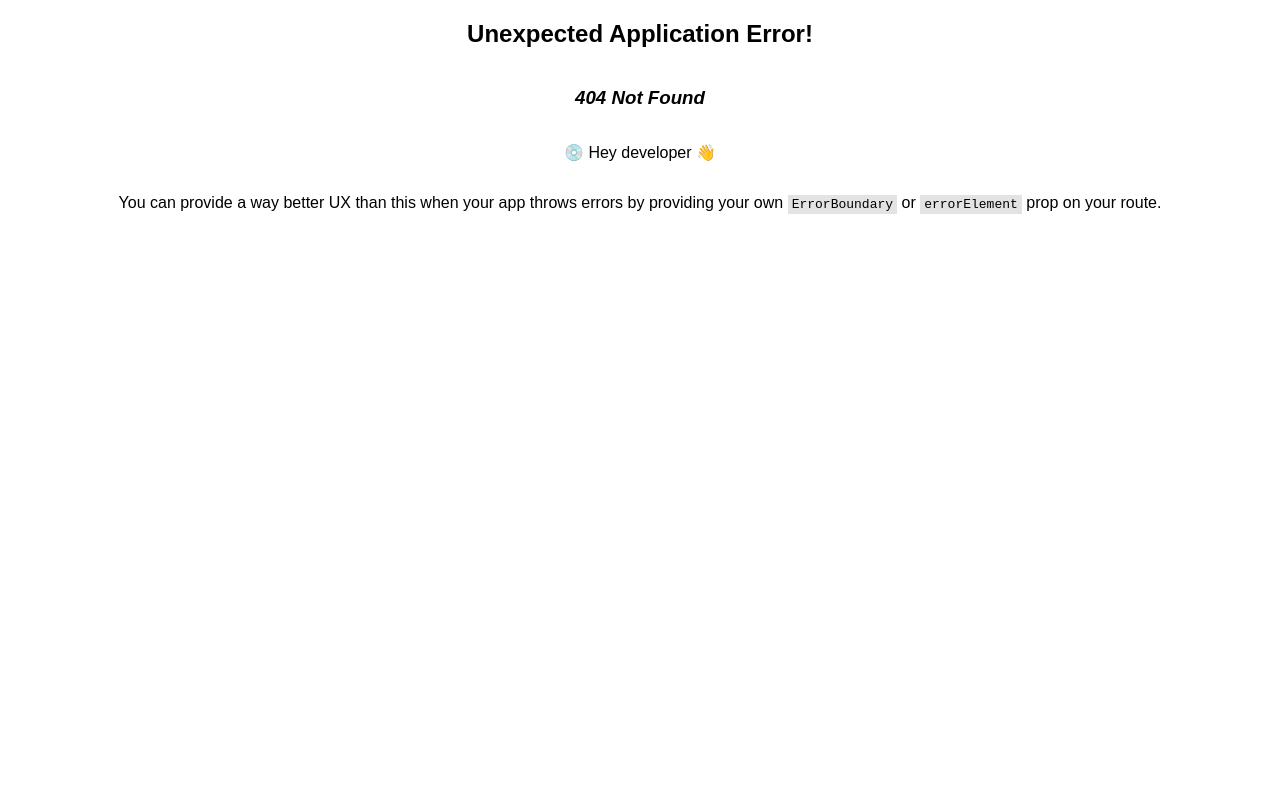
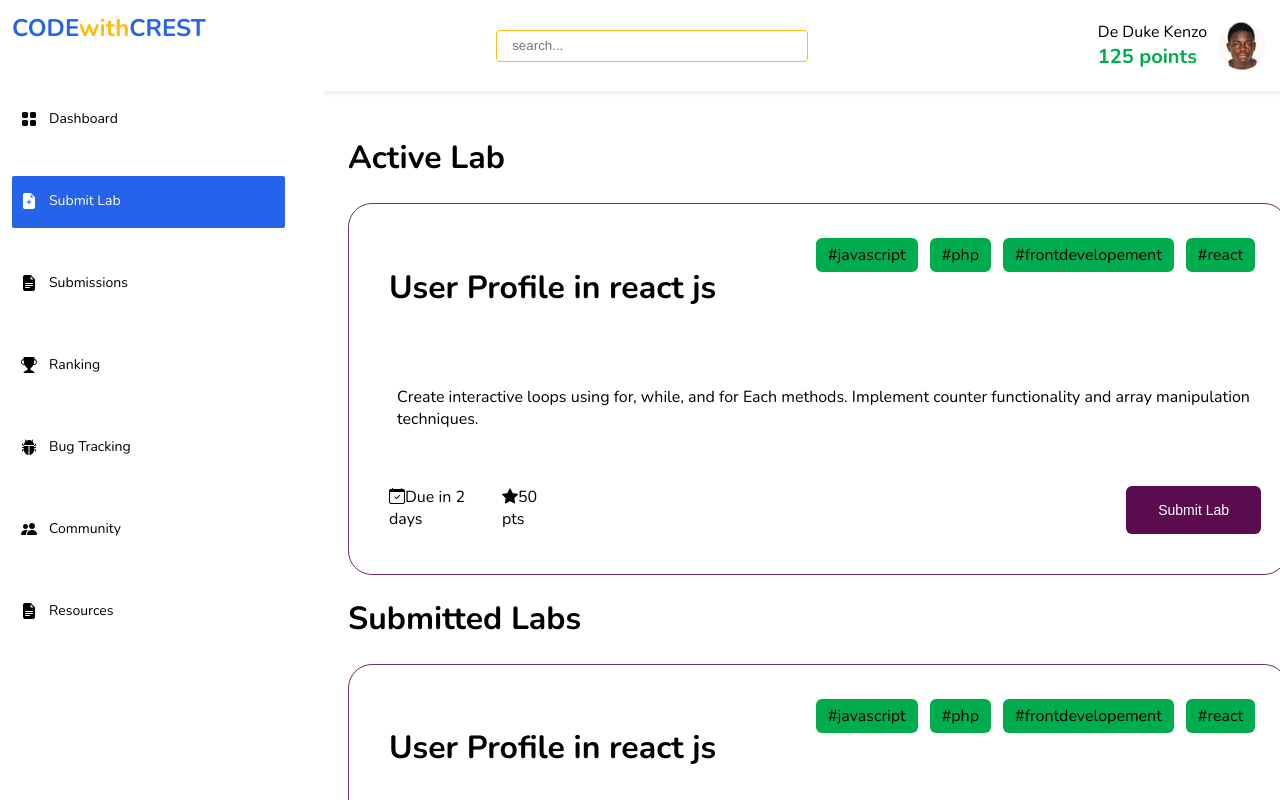
Before and after one commit to CarlTeclancing/codewithcrest, a React (Vite) app: page /submit in a window 1280 px wide. Before the commit this address had no page. Built offline with nearby package versions, Linux system fonts and the light colour scheme.

Commit message:
updated the labs dashaboard page

```diff
--- a/index.html
+++ b/index.html
@@ -6,6 +6,10 @@
     <meta name="viewport" content="width=device-width, initial-scale=1.0" />
     <title>CODEwithCREST</title>
     <link rel="stylesheet" href="https://cdn.jsdelivr.net/npm/bootstrap-icons@1.13.1/font/bootstrap-icons.min.css">
+    <!-- fonts-->
+     <link rel="preconnect" href="https://fonts.googleapis.com">
+     <link rel="preconnect" href="https://fonts.gstatic.com" crossorigin>
+     <link href="https://fonts.googleapis.com/css2?family=Nunito:ital,wght@0,200..1000;1,200..1000&display=swap" rel="stylesheet">
   </head>
   <body>
     <div id="root"></div>
--- /dev/null
+++ b/src/components/Lab.jsx
@@ -0,0 +1,36 @@
+import React from 'react'
+
+const Lab = () => {
+  return (
+        <div className="lab">
+            <div className="col-1">
+                <h1>User Profile in react js</h1>
+                <div className="tags">
+                    <span>#javascript</span>
+                    <span>#php</span>
+                    <span>#frontdevelopement</span>
+                    <span>#react</span>
+                </div>
+            </div>
+            <div className="col">
+                <p>Create interactive loops using for, while, and for Each methods. Implement counter functionality and array manipulation techniques.</p>
+
+            </div>
+            <div className="col-1">
+                <div className="right">
+                    <div className="sec">
+                        <i class="bi bi-calendar-check"></i>
+                        <span>Due in 2 days</span>
+                    </div>
+                    <div className="sec">
+                        <i class="bi bi-star-fill"></i>
+                        <span>50 pts</span>
+                    </div>
+                </div>
+                <button className="btn-primary">Submit Lab</button>
+            </div>
+        </div>
+  )
+}
+
+export default Lab
--- a/src/components/layout/Header.jsx
+++ b/src/components/layout/Header.jsx
@@ -9,7 +9,7 @@ function Header() {
             <input type="text" className='search' placeholder='search...'/>
         </div>
         <div className="profile">
-            <p className='name'>De Duke Kenzo</p>
+            <p className='name'>De Duke Kenzo<br/><span className='points'>125 points</span></p>
             <img src={Img1} alt="" />
         </div>
     </div>
--- a/src/components/layout/Layout.jsx
+++ b/src/components/layout/Layout.jsx
@@ -11,12 +11,13 @@ function Layout({children}) {
 
         <div className="content">
           <Sidebar />
-          <div className="col">
+          <div className="container-2">
             {children}
           </div>
         </div>
+
      </div>
   )
 }
 
-export default Layout
+export default Layout;
--- a/src/components/layout/Sidebar.jsx
+++ b/src/components/layout/Sidebar.jsx
@@ -4,36 +4,36 @@ import { Link } from 'react-router-dom'
 function Sidebar() {
   return (
     <div className='sidebar-admin'>
-
-         <div className="navbar">
+         <h2 className="logo p-10"><span>CODE</span>with<span>CREST</span></h2>
+         <div className="navbar p-10">
                <Link className={`section ${location.pathname === "/dashboard" ? "active" : ""}`} to="/dashboard" >
                   <i class="bi bi-grid-fill"></i>
-                  <span className='nav-el'>Dashboard</span>
+                  <span className='nav-element'>Dashboard</span>
 
                </Link>
                <Link className={`section ${location.pathname === "/submit" ? "active" : ""}`} to="/submit">
                   <i class="bi bi-file-earmark-plus-fill"></i>
-                  <span className='nav-el'>Submit Lab</span>
+                  <span className='nav-element'>Submit Lab</span>
                </Link>
                <Link className={`section ${location.pathname === "/submissions" ? "active" : ""}`} to="/submissions">
                   <i class="bi bi-file-earmark-text-fill"></i>
-                  <span className='nav-el'>Submissions</span>
+                  <span className='nav-element'>Submissions</span>
                </Link>
                <Link className={`section ${location.pathname === "/ranking" ? "active" : ""}`} to="/ranking">
                   <i class="bi bi-trophy-fill"></i>
-                  <span className='nav-el'>Ranking</span>
+                  <span className='nav-element'>Ranking</span>
                </Link>
                <Link className={`section ${location.pathname === "/courses" ? "active" : ""}`} to="/courses">
                   <i class="bi bi-bug-fill"></i>
-                  <span className='nav-el'>Bug Tracking</span>
+                  <span className='nav-element'>Bug Tracking</span>
                </Link>
                <Link className={`section ${location.pathname === "/results" ? "active" : ""}`} to="/results">
                   <i class="bi bi-people-fill"></i>
-                  <span className='nav-el'>Community</span>
+                  <span className='nav-element'>Community</span>
                </Link>
                <Link className={`section ${location.pathname === "/complaints" ? "active" : ""}`} to="/complaints">
                   <i class="bi bi-file-earmark-text-fill"></i>
-                  <span className='nav-el'>Resources</span>
+                  <span className='nav-element'>Resources</span>
                </Link>
          </div>
 
--- a/src/components/layout/layout.css
+++ b/src/components/layout/layout.css
@@ -14,6 +14,14 @@
   height: auto;
 
 }
+.p-10{
+  margin-top: 40px;
+}
+.container-2{
+  width: calc(100% - 300px);
+  padding: 24px;
+  margin-left: 324px;
+}
 .col{
   width: 100%;
   padding: 24px;
@@ -21,23 +29,26 @@
 .sidebar-admin{
   display: flex;
   flex-direction: column;
-  background-color: #d7f1ff;
+  background-color: #ffffff;
   width: 300px;
-  height:100VH;
+  position: fixed;
+  top: 0;
   padding: 12px;
+  scroll-behavior: smooth;
 }
 .sidebar-admin a{
   text-decoration: none;
   color: black;
   margin-bottom: 20px;
-  background-color: #e9f1f8;
+  background-color: rgba(255, 255, 255, 0.527);
   border-radius: 3px;
   transition: 0.3s, color 0.3s;
   display: flex;
 }
-.nav-el{
+.nav-element{
   margin-left: 12px;
-  font-size: 12px;
+  font-size: 14px;
+  width: 100%;
 }
 .navbar{
   display: flex;
--- a/src/index.css
+++ b/src/index.css
@@ -1,10 +1,30 @@
+:root {
+  /* CSS variables */
+   --primary-color: #5B0C4E;
+   --primary-color-hover: #5b0c4edc;
+   --bg-color: #FFFAFE;
+   --bg-white: #ffffff;
+   --text-color: #262626;
+   --border-color: #93B4FD;
+   --bg-tab: #DECADB;
+
+   --pending: #EA5254;
+   --completed: #3CDA7D;
+   --in-progress: #F9BD3B;
+
+   --primary-white-color: white;
+   --primary-black-color: black;
+   --primary-error-color: red;
+ }
+
 body{
   margin: 0%;
   width: 100%;
   height: auto;
   display: flex;
   justify-content: center;
-  font-family: "Special Gothic Expanded One", sans-serif;
+  font-family: "Nunito", sans-serif;
+  font-optical-sizing: auto;
   font-weight: 400;
   font-style: normal;
 }
--- a/src/main.jsx
+++ b/src/main.jsx
@@ -7,12 +7,14 @@ import Hello from './pages/Hello.jsx'
 
 import Dashboard from './pages/Dashboard/Dashboard.jsx'
 import Ranking from './pages/ranking/Ranking.jsx'
+import Labs from './pages/labs/Labs.jsx'
 
 const router = createBrowserRouter([
   {path:'/', element:<App />},
   {path:'/hello', element:<Hello />},
   {path:'/dashboard', element:<Dashboard />},
-  {path:'/ranking', element:<Ranking />}
+  {path:'/ranking', element:<Ranking />},
+  {path:'/submit', element:<Labs />},
 ]);
 
 createRoot(document.getElementById('root')).render(
--- a/src/pages/Dashboard/dashboard.css
+++ b/src/pages/Dashboard/dashboard.css
@@ -23,7 +23,9 @@
 }
 .updates{
   margin-top: 25px;
+  width: 100%;
 }
+
 th{
   background-color: #94bbe6;
   color: #fff;
@@ -35,11 +37,55 @@ td,th{
 }
 table{
   width: 100%;
-  max-width: 900px;
   font-size: 14px;
-  box-shadow: 0 5px 10px rgba(0, 0, 0, 0.3);
+  box-shadow: 0 5px 10px rgba(0, 0, 0, 0.123);
   background-color: #fff;
   overflow: hidden;
   border-collapse: collapse;
-  text-align: center;
+  text-align: left;
 }
+.points{
+  color: #00ac4d;
+  font-weight: bolder;
+  font-size: 20px;
+}
+.btn-primary{
+  background-color:var(--primary-color) ;
+  color: white;
+  padding: 16px 32px 16px 32px;
+  border: none;
+  border-radius: 6px;
+  font-size: 14px;
+  cursor: pointer;
+}
+.btn-primary:hover{
+  background-color: var(--primary-color-hover);
+  color: white;
+}
+.lab{
+  width: 98%;
+  height: auto;
+  display: flex;
+  flex-direction: column;
+  border: 1px solid var(--primary-color-hover);
+  border-radius: 24px;
+  padding: 24px;
+  margin-top: 24px;
+}
+.col-1{
+  width: 98%;
+  padding: 16px;
+  display: flex;
+  justify-content: space-between;
+}
+.right{
+  display: flex;
+  width: 20%;
+  justify-content: space-between;
+}
+.tags span{
+  background-color: #00ac4d;
+  padding: 6px 12px 6px 12px;
+  border-radius: 6px;
+  margin: 6px;
+}
--- /dev/null
+++ b/src/pages/labs/Labs.jsx
@@ -0,0 +1,20 @@
+import React from 'react'
+import Layout from '../../components/layout/Layout'
+import Lab from '../../components/Lab';
+
+const Labs = () => {
+  return (
+    <Layout>
+        <h1>Active Lab</h1>
+        <Lab />
+        <h1>Submitted Labs</h1>
+        <Lab />
+        <Lab />
+        <Lab />
+        <Lab />
+        <Lab />
+    </Layout>
+  )
+}
+
+export default Labs;
```
Also changed, not shown: src/assets/img1.jpg, src/assets/img1.png (added).
